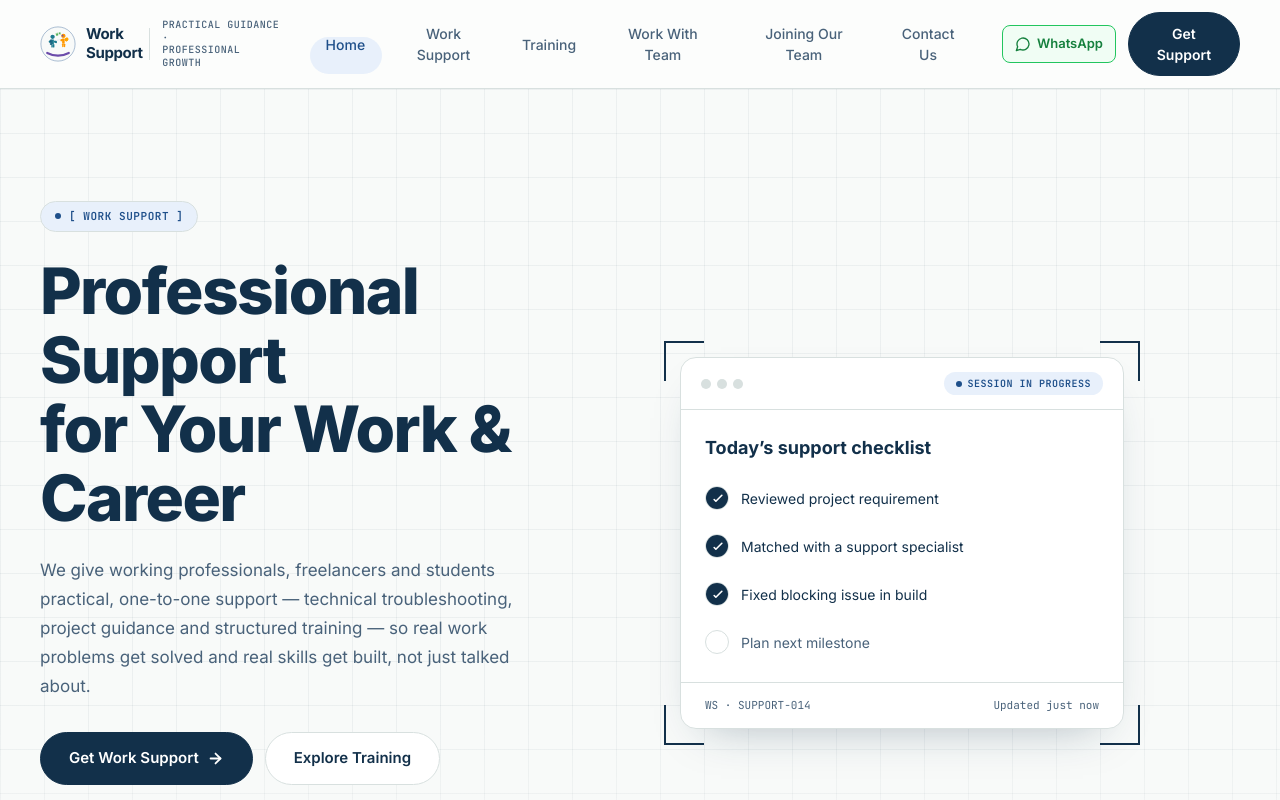
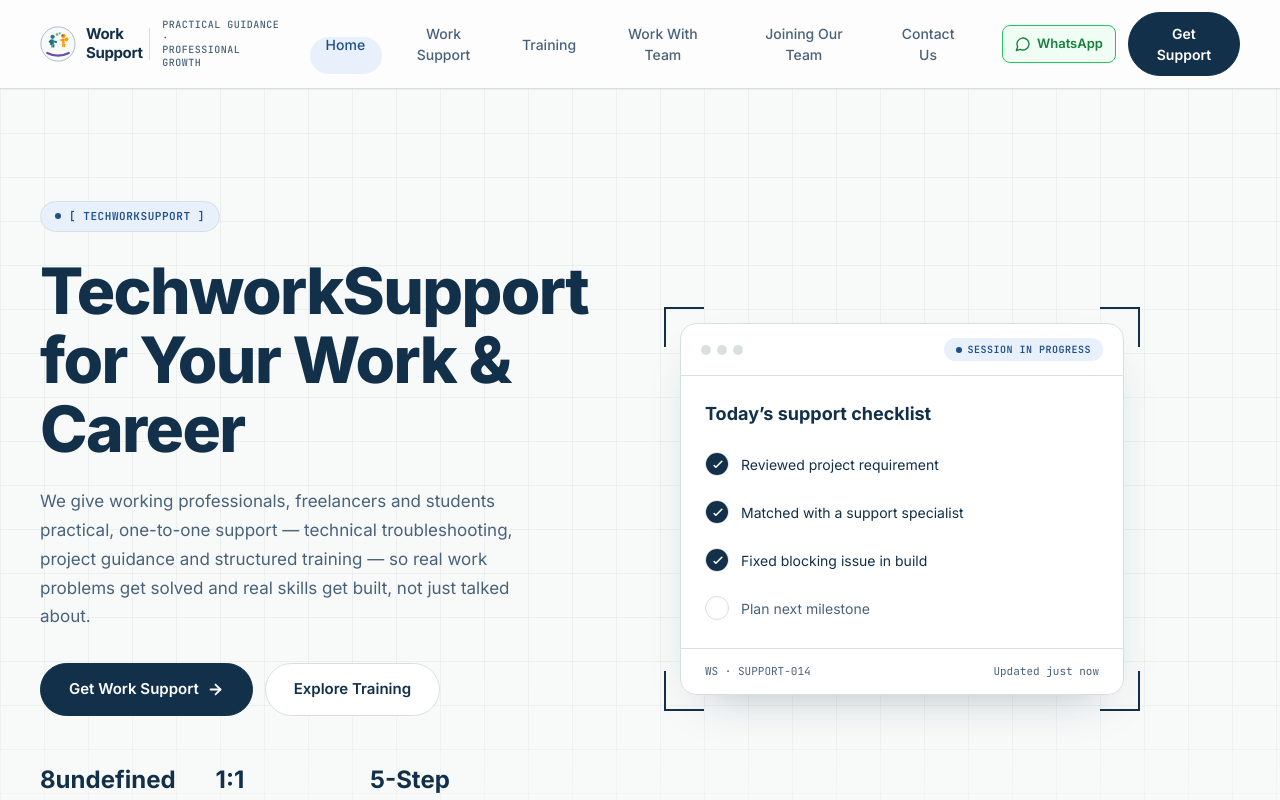
Before and after one commit to satyanarayanamurthimangamuri-collab/Work_Support, a React (Vite) app: page / in a window 1280 px wide. Shown: the top 800 px of the page. Built offline with nearby package versions, Linux system fonts and the light colour scheme; the HTML template or start-up script is replaced by a standard one.

Commit message:
Improve TechworkSupport SEO branding

```diff
--- a/index.html
+++ b/index.html
@@ -4,19 +4,24 @@
     <meta charset="UTF-8" />
     <meta name="viewport" content="width=device-width, initial-scale=1.0" />
     <meta name="robots" content="index, follow" />
-    <title>Work Support — Practical Guidance, Professional Growth</title>
+    <meta
+      name="keywords"
+      content="techworksupport, TechworkSupport, Work Support, technical support, project guidance, professional training, freelancer support"
+    />
+    <title>TechworkSupport — Practical Guidance, Professional Growth</title>
     <meta
       name="description"
-      content="Work Support gives working professionals, freelancers and students practical, one-to-one support — technical troubleshooting, project guidance and structured training."
+      content="TechworkSupport helps working professionals, freelancers and students with practical, one-to-one support — technical troubleshooting, project guidance and structured training."
     />
     <meta property="og:type" content="website" />
-    <meta property="og:title" content="Work Support — Practical Guidance, Professional Growth" />
-    <meta property="og:description" content="Practical technical support, project guidance and training for professionals, students and teams." />
+    <meta property="og:site_name" content="TechworkSupport" />
+    <meta property="og:title" content="TechworkSupport — Practical Guidance, Professional Growth" />
+    <meta property="og:description" content="TechworkSupport provides practical technical support, project guidance and training for professionals, students and teams." />
     <meta property="og:url" content="https://techworksupport.com/" />
     <meta property="og:image" content="https://techworksupport.com/logo.svg" />
     <meta name="twitter:card" content="summary_large_image" />
-    <meta name="twitter:title" content="Work Support — Practical Guidance, Professional Growth" />
-    <meta name="twitter:description" content="Practical technical support, project guidance and training for professionals, students and teams." />
+    <meta name="twitter:title" content="TechworkSupport — Practical Guidance, Professional Growth" />
+    <meta name="twitter:description" content="TechworkSupport provides practical technical support, project guidance and training for professionals, students and teams." />
     <link rel="canonical" href="https://techworksupport.com/" />
     <link rel="preconnect" href="https://fonts.googleapis.com" />
     <link rel="preconnect" href="https://fonts.gstatic.com" crossorigin />
--- a/src/components/Hero.tsx
+++ b/src/components/Hero.tsx
@@ -16,11 +16,11 @@ export default function Hero() {
         <div className="flex flex-col items-start">
           <span className="hero-badge mb-6 inline-flex items-center gap-2 rounded-pill border border-border bg-light-blue px-3.5 py-1.5 font-mono text-[11px] font-semibold uppercase tracking-wider text-blue">
             <span className="h-1.5 w-1.5 rounded-full bg-blue" aria-hidden="true" />[
-            Work Support ]
+            TechworkSupport ]
           </span>
 
           <h1 className="text-[40px] font-extrabold leading-[1.08] tracking-tight text-navy sm:text-[52px] lg:text-[64px]">
-            <span className="hero-h1-l1 inline-block">Professional Support</span>
+            <span className="hero-h1-l1 inline-block">TechworkSupport</span>
             <br />
             <span className="hero-h1-l2 inline-block">for Your Work &amp; Career</span>
           </h1>
--- a/src/components/Logo.tsx
+++ b/src/components/Logo.tsx
@@ -13,7 +13,7 @@ export default function Logo() {
       {!imageFailed ? (
         <img
           src={`${import.meta.env.BASE_URL}logo.svg`}
-          alt="Work Support logo"
+          alt="TechworkSupport logo"
           className="h-9 w-9 rounded-md object-contain"
           onError={() => setImageFailed(true)}
         />
--- a/src/hooks/usePageMeta.ts
+++ b/src/hooks/usePageMeta.ts
@@ -1,6 +1,6 @@
 import { useEffect } from "react";
 
-const SITE_NAME = "Work Support";
+const SITE_NAME = "TechworkSupport";
 const SITE_URL = "https://techworksupport.com";
 
 interface PageMetaOptions {
@@ -33,15 +33,18 @@ export function usePageMeta({ title, description, path }: PageMetaOptions) {
   useEffect(() => {
     const fullTitle = title === SITE_NAME ? title : `${title} | ${SITE_NAME}`;
     const url = `${SITE_URL}${path === "/" ? "/" : path}`;
+    const keywordText = `${SITE_NAME}, Work Support, practical technical support, project guidance, training, professional growth`;
 
     document.title = fullTitle;
     setMetaTag("description", description);
+    setMetaTag("keywords", keywordText);
     setCanonical(url);
 
     setMetaTag("og:title", fullTitle, "property");
     setMetaTag("og:description", description, "property");
     setMetaTag("og:url", url, "property");
     setMetaTag("og:type", "website", "property");
+    setMetaTag("og:site_name", SITE_NAME, "property");
 
     setMetaTag("twitter:title", fullTitle);
     setMetaTag("twitter:description", description);
```
